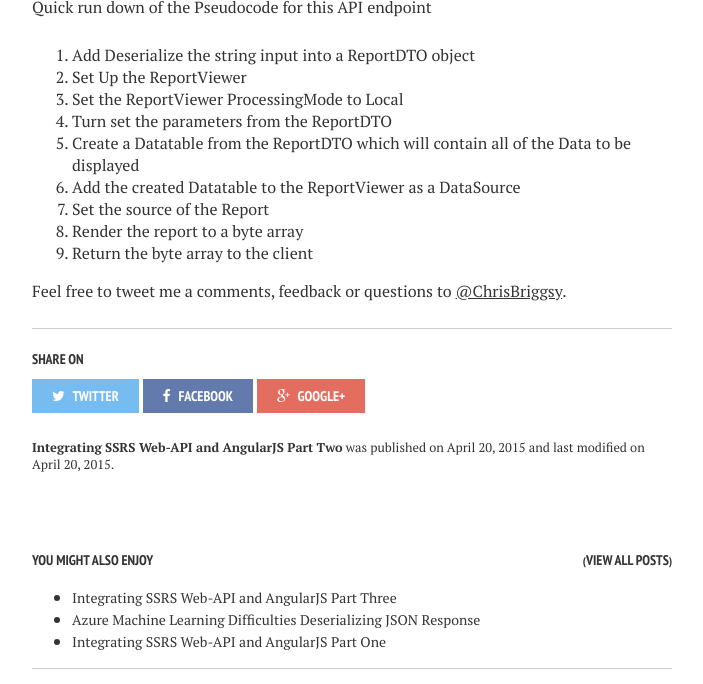
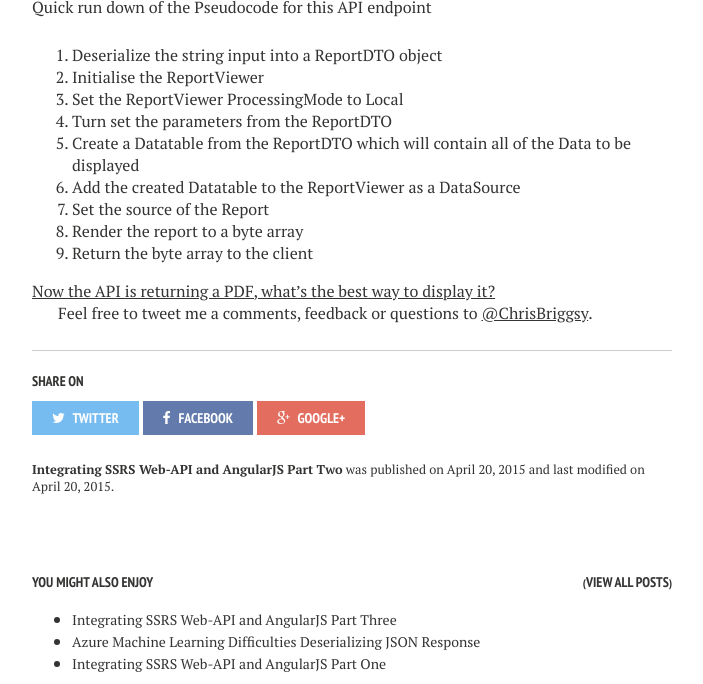
Before and after one commit to Briggsc28/briggsc28.github.io, a Jekyll site: the page built from _posts/2015-04-20-How-to-Integrate-SSRS-and-WebAPI.md, in a window 1280 px wide and 900 px high, scrolled down 1395 px, cut to the strip 216-900 px from the top of the window. Shown: the whole strip, without its empty margins (288-991 px from the left). Built offline with Jekyll 4.4.1, drawn with Linux system fonts in a browser that asks for light colours; nearby versions of some CDN libraries.

Commit message:
Update to SSRS posts

```diff
--- a/_posts/2015-04-20-How-to-Integrate-SSRS-and-WebAPI.md
+++ b/_posts/2015-04-20-How-to-Integrate-SSRS-and-WebAPI.md
@@ -49,8 +49,8 @@
 
 Quick run down of the Pseudocode for this API endpoint
 
-1. Add Deserialize the string input into a ReportDTO object
-1. Set Up the ReportViewer
+1. Deserialize the string input into a ReportDTO object
+1. Initialise the ReportViewer
 1. Set the ReportViewer ProcessingMode to Local
 1. Turn set the parameters from the ReportDTO
 1. Create a Datatable from the ReportDTO which will contain all of the Data to be displayed
@@ -59,5 +59,6 @@
 1. Render the report to a byte array
 1. Return the byte array to the client
 
+[Now the API is returning a PDF, what's the best way to display it?](http://blog.chrisbriggsy.com/the-first-step-towards-integration/)
 
 Feel free to tweet me a comments, feedback or questions to [@ChrisBriggsy](https://twitter.com/ChrisBriggsy).
```
Also changed, not shown: _posts/2015-04-21-AngularJS-SSRS-Pdf-integration.md (+1 -1 lines).
